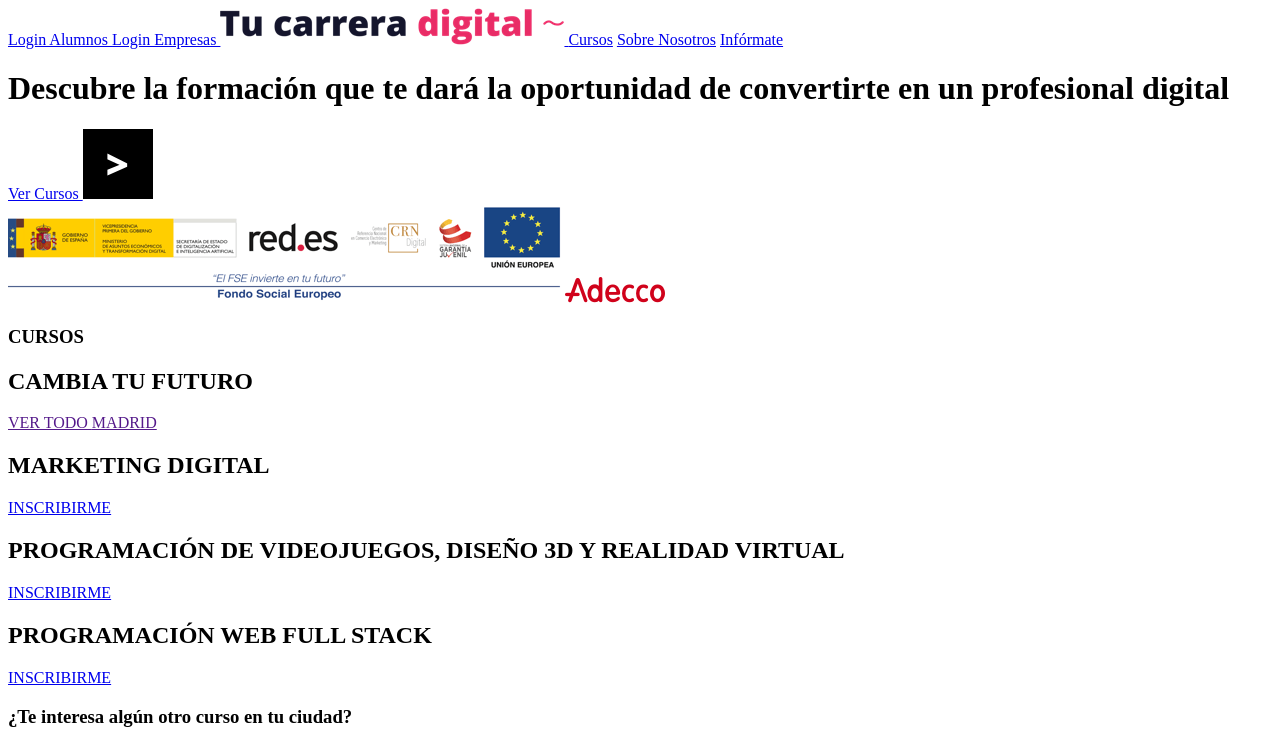
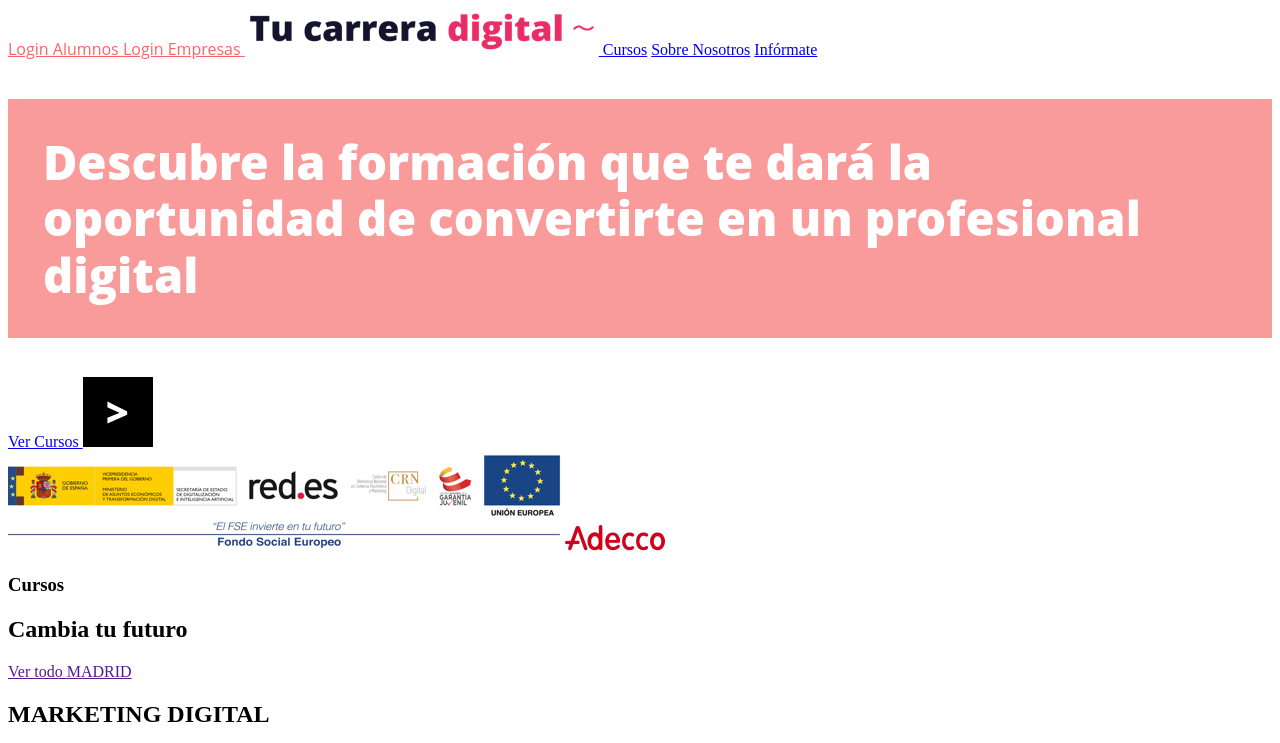
Before and after one commit to Lorreinn/FullStack, a plain HTML site: page Proyecto inicio/index.html in a window 1280 px wide. Shown: the top 743 px of the page. Drawn offline with Linux system fonts and the light colour scheme.

Commit message:
Primeros pasos CSS

```diff
--- /dev/null
+++ b/Proyecto inicio/css/goodstyle.css
@@ -0,0 +1,34 @@
+html{
+    font-size: 62.5%;
+}
+body{
+    font-size: 16px;
+    /* Con este código, te permite conseguir 10px=1rem */
+}
+
+h1{
+    color:white;
+    font-size: 4.5rem;
+    background-color: rgba(248, 102, 102, 0.65);
+    font-weight: 800;
+    padding: 35px;
+    color: #fff;
+    font-size: 47px;
+    font-family: 'Open Sans', sans-serif;
+    margin-top: 0;
+    box-sizing: border-box;
+    margin-block-start: 0.83em;
+    margin-block-end: 0.83em;
+    line-height: 1.2;
+    text-align: left;
+}
+.login{
+    font-family: 'Open Sans', sans-serif;
+    font-weight: 400;
+    color: #F76666;
+    box-sizing: border-box;
+    text-align: right !important;
+}
+[src="img/Tu-carrera-digital-general.png"]{
+ padding: 0.5rem;
+}
--- /dev/null
+++ b/Proyecto inicio/css/styletest.css
@@ -0,0 +1,66 @@
+html{
+    font-size: 62.5%;
+}
+body{
+    background-color: rgb(124, 233, 124);/*Aquí hemos podido cambiar el color de fondo entero de la página, si le damos al cuadrado de color, podemos modificar la paleta de colores*/
+    font-size: 16px;
+    /* Con este código, te permite conseguir 10px=1rem */
+}
+h1{/*En esta parte del código, todos los h1 se modificaran con el color y el color de fondo que hayamos determinado*/
+    color: rgb(140, 8, 8);
+    background-color: rgb(243, 243, 94);
+    text-align: center; /*Para alinear el texto, en este caso, al centro*/
+    text-transform: uppercase;
+    padding-top: 30px;
+    padding-bottom: 100px;
+    margin-top: 200px;
+    margin-bottom: 200px;
+    border: 30px solid rgb(122, 42, 42);
+    font-family: 'Lucida Sans', 'Lucida Sans Regular', 'Lucida Grande', 'Lucida Sans Unicode', Geneva, Verdana, sans-serif;
+    font-size: 7em;
+    max-width: 60%; /*Del ancho de la pagina*/
+
+}
+
+.primerh3{ /*Aplicará el estilo solo a los elementos con el nombre de la misma clase*/
+    color:red;
+    text-align: center;
+    text-transform: uppercase;
+    font-size: 3rem;
+}
+
+#segundoh3{ /*Los id se suelen utilizar en Js, son como los class*/
+    color:red;
+    text-align: center;
+    text-transform: uppercase;
+    font-size: 3rem;
+}
+
+h6{ /*selector de elemento, va a modificar todos los elementos h6*/
+    color:red;
+    text-align: center;
+    text-transform: uppercase;
+    font-size: 3rem;
+}
+
+.Descendente p{ /*selector de cadena descendente, solo afectando a los parrafos. Esto afectará a todo los contenedores dentro de la sección*/
+    color:red;
+    text-align: center;
+    text-transform: uppercase;
+    font-size: 3rem;
+}
+
+[src="img/ico-centro.png"]{/*selector de atributo(src) aplicas el estilo a un triibuto en concreto*/
+    margin: 40rem;
+}
+
+.Enlaces>a{ /*Selector de hijos, son justo inmediatamente los de nivel inferior; esto quiere decir, que los que tienen una sangria más, son como los "nietos*/
+    color:red;
+    text-align: center;
+    text-transform: uppercase;
+    font-size: 3rem;
+}
+.Enlaces, h6{ /*selector multiple*/
+    color: green;
+    font-size: 6rem;
+}
--- a/Proyecto inicio/index.html
+++ b/Proyecto inicio/index.html
@@ -4,18 +4,43 @@
 <head>
     <meta charset="UTF-8">
     <meta name="viewport" content="width=device-width, initial-scale=1.0">
+    <!-- <style>
+        h1{/*selector*/
+            color: red; /*Propiedad y valor*/
+            background-color:yellow;
+
+        } Esto es para aplicar estilos dentro de la propia pagina de HTML, pero que solo se nos aplicará a esta página, no a ninguna otra
+    </style> -->
+
+    <link rel="preload" href="css/goodstyle.css" as="style">
+
+    <link href="css/goodstyle.css" rel="stylesheet">
+
     <title>Tu Carrera Digital</title>
 </head>
 
 <body>
     <!-- <h1>Hola Mundo!</h1> -->
     <!-- <h2>Hola mundo!</h2> -->
+<!-- <section class="Descendente">
+   <h3 class="primerh3">Aqui tenemos el primer h3</h3>
+   <h3 id="segundoh3">Aquí tenemos el segundo h3</h3>
+   <h6>Aqui tenemos el h6</h6>
+   <p>Aquí tenemos el párrafo</p>
+   <img src="img/ico-centro.png">
+   <section class="Enlaces">
+<a href="https://www.tucarreradigital.es/sobre-nosotros">Nosotros</a>
+<a href="https://www.tucarreradigital.es/zona-centro#cursos">Curso</a>
+<a href="https://www.tucarreradigital.es/">Carrera</a>
+
+   </section>
+    -->
     <header>
-        <a href="https://exp014_20_ed_lote5.iformalia.es/Publico/Portal/htmls/AdeccoRedEs/LoginAlumno.aspx">
+        <a class="login" href="https://exp014_20_ed_lote5.iformalia.es/Publico/Portal/htmls/AdeccoRedEs/LoginAlumno.aspx">
             Login Alumnos
         </a>
 
-        <a href="https://exp014_20_ed_lote5.iformalia.es/Publico/Portal/htmls/AdeccoRedEs/LoginEmpresa.aspx">
+        <a class="login" href="https://exp014_20_ed_lote5.iformalia.es/Publico/Portal/htmls/AdeccoRedEs/LoginEmpresa.aspx">
             Login Empresas
         </a>
 
@@ -43,13 +68,13 @@
 
     <section>
         <h3>
-            CURSOS
+            Cursos
         </h3>
         <h2>
-            CAMBIA TU FUTURO
+            Cambia tu futuro
         </h2>
         <a href="">
-            VER TODO
+            Ver todo
         </a>
         <a href="">
             MADRID
@@ -79,7 +104,7 @@
         <h3>
             ¿Te interesa algún otro curso en tu ciudad?
         </h3>
-        <a href="javascript:void(0)">
+        <a href="#">
             ¡PIDENOSLO!
         </a>
     <section>
```
